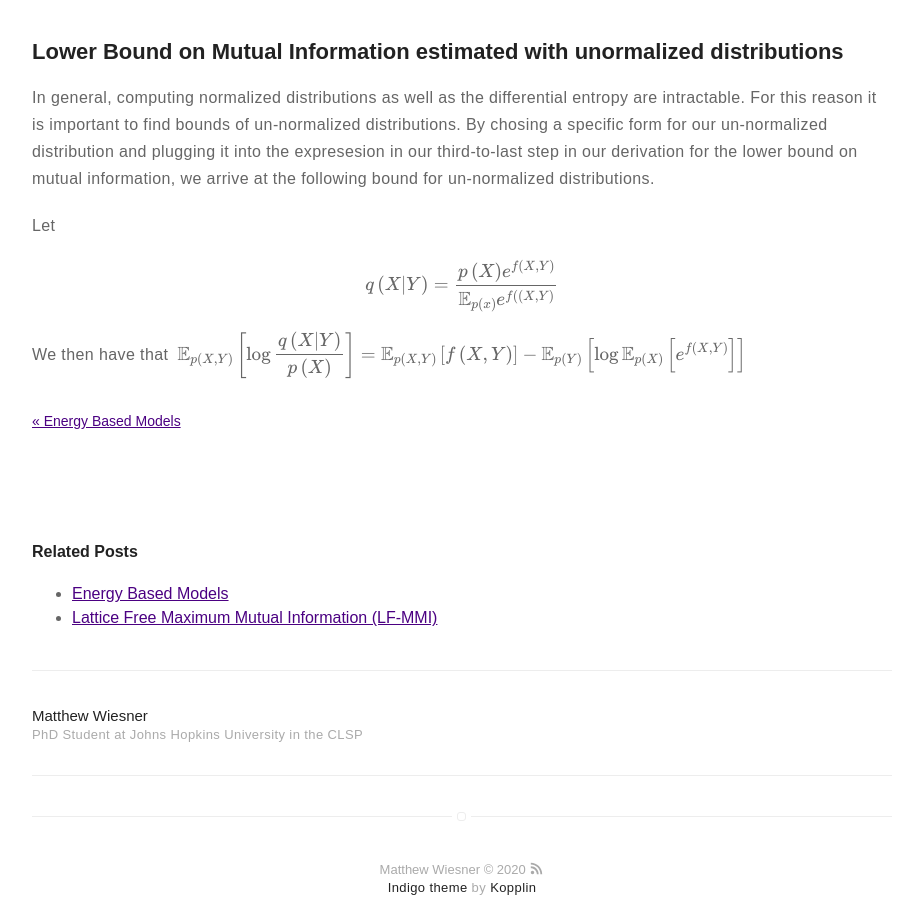
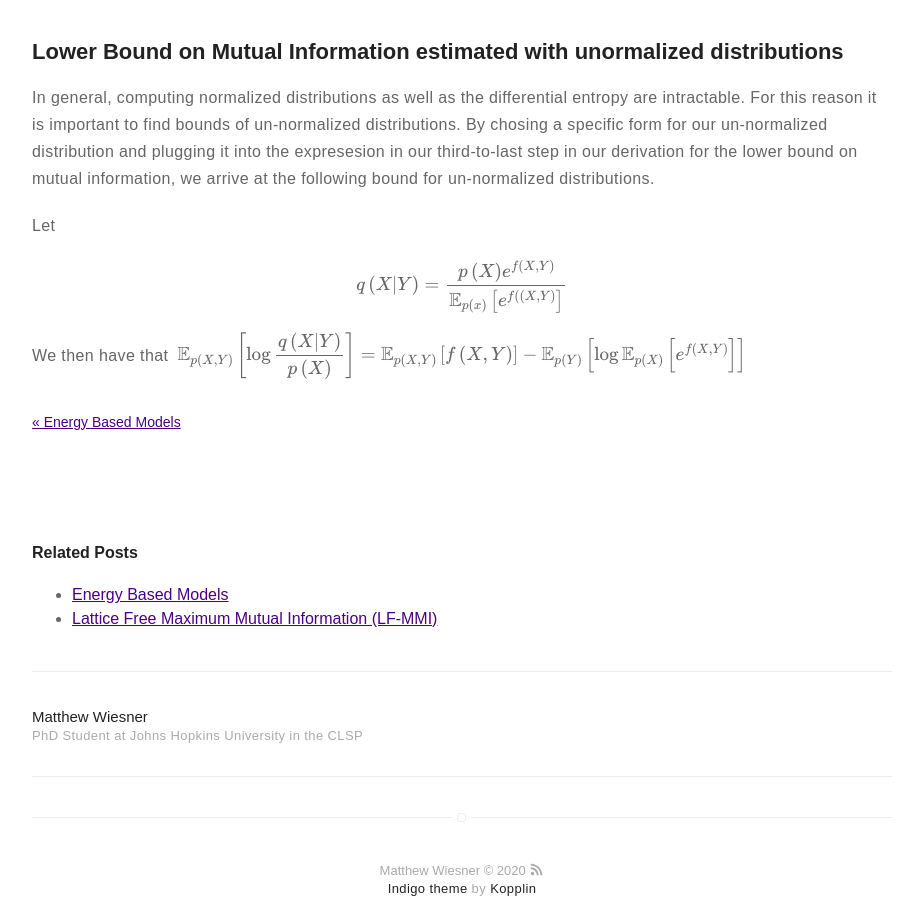
Before and after one commit to m-wiesner/m-wiesner.github.io, a Jekyll site: the page built from _posts/2020-10-30-Variational-Bounds-on-Mutual-Information.markdown, in a window 1280 px wide and 900 px high, scrolled down 1710 px. Shown: the whole window, without its empty margins (178-1101 px from the left). Built offline with Jekyll 4.4.1, drawn with Linux system fonts in a browser that asks for light colours; formulas are drawn with MathJax 3.

Commit message:
Update 2020-10-30-Variational-Bounds-on-Mutual-Information.markdown

```diff
--- a/_posts/2020-10-30-Variational-Bounds-on-Mutual-Information.markdown
+++ b/_posts/2020-10-30-Variational-Bounds-on-Mutual-Information.markdown
@@ -63,7 +63,7 @@ In general, computing normalized distributions as well as the differential entro
 
 Let
 
-$$q\left(X|Y\right) = \frac{p\left(X\right)e^{f\left(X, Y\right)}}{\mathbb{E}_{p\left(x\right)}e^{f(\left(X, Y\right)}}$$
+$$q\left(X|Y\right) = \frac{p\left(X\right)e^{f\left(X, Y\right)}}{\mathbb{E}_{p\left(x\right)}\left[e^{f(\left(X, Y\right)}\right]}$$
 
 We then have that
 $$\begin{align}
```
